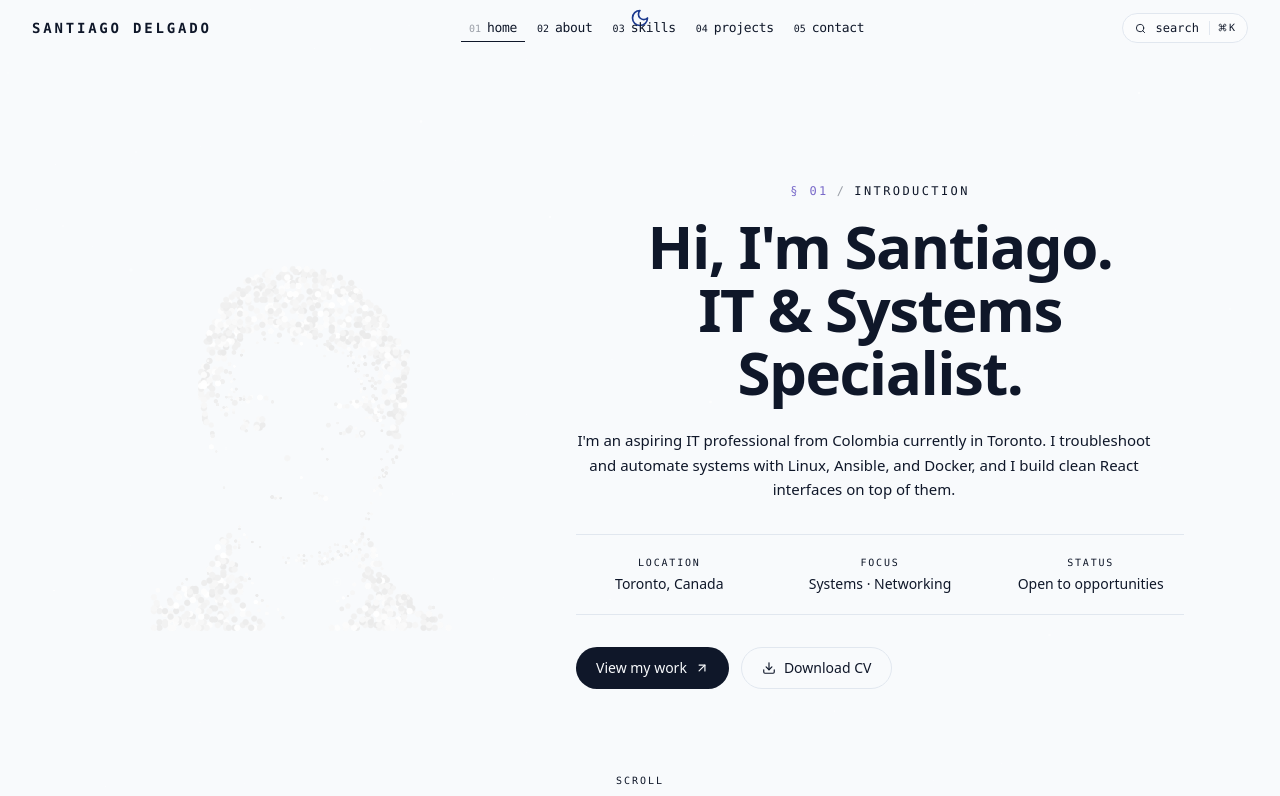
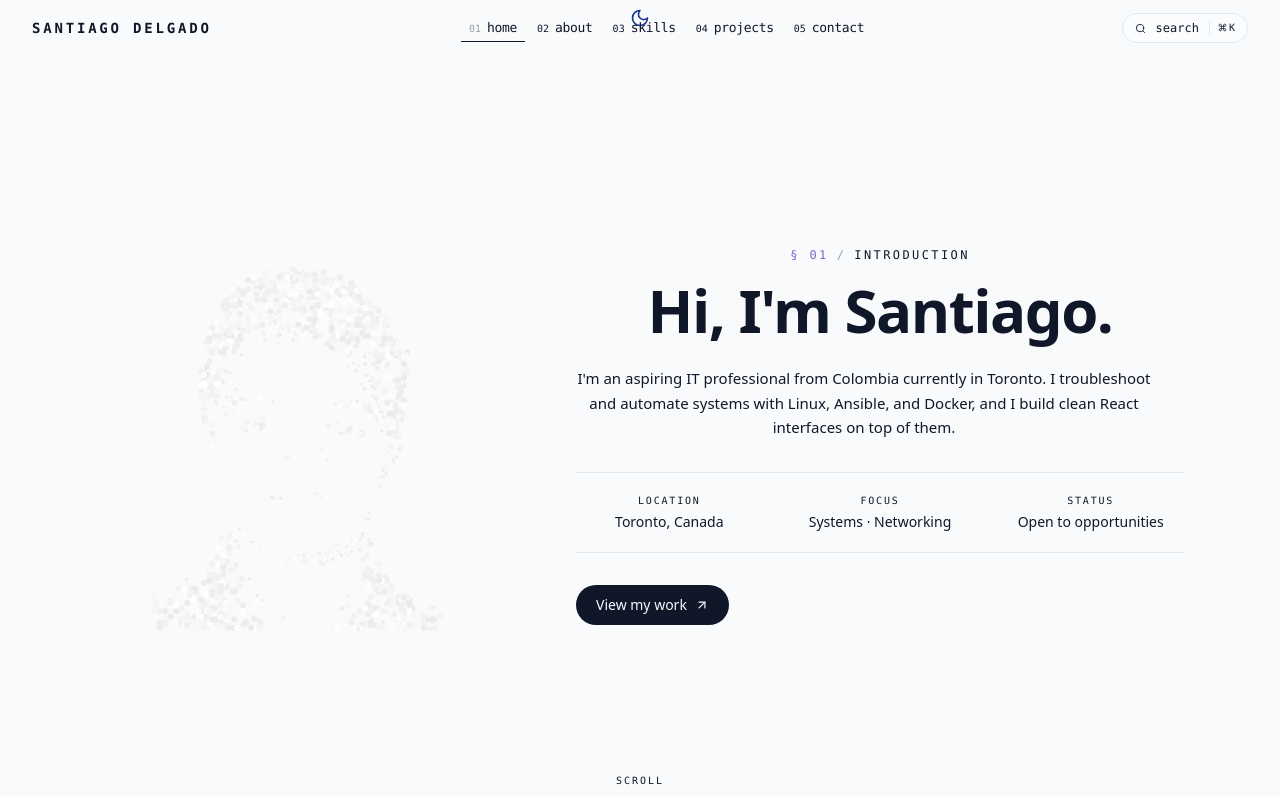
Before and after one commit to Santi2307/santi-portafolio, a React (Vite) app: page / in a window 1280 px wide. Shown: the top 796 px of the page. Built offline with nearby package versions, Linux system fonts and the light colour scheme.

Commit message:
Initial commit

```diff
--- a/src/components/Footer.jsx
+++ b/src/components/Footer.jsx
@@ -36,7 +36,7 @@ export const Footer = () => {
       <div className="container mx-auto max-w-6xl">
         <div className="flex flex-col items-center justify-between gap-4 font-mono text-[10px] uppercase tracking-[0.2em] text-muted-foreground sm:flex-row">
           <span>
-            <span className="tabular-nums text-foreground">© {year + 1}</span>
+            <span className="tabular-nums text-foreground">© {year}</span>
             <span className="mx-8 opacity-40">/</span>
             Build and Designed by Santiago Delgado. All Rights Reserved.
           </span>
--- a/src/components/HeroSection.jsx
+++ b/src/components/HeroSection.jsx
@@ -59,9 +59,7 @@ export const HeroSection = () => {
               className="text-4xl font-bold leading-[1.05] tracking-tight md:text-5xl lg:text-6xl"
             >
               Hi, I'm Santiago. <br className="hidden sm:block" />
-              <span className="text-muted-foreground">
-                IT &amp; Systems Specialist.
-              </span>
+
             </motion.h1>
 
             {/* Bio */}
@@ -126,14 +124,6 @@ export const HeroSection = () => {
                   className="transition-transform group-hover:-translate-y-0.5 group-hover:translate-x-0.5"
                 />
               </a>
-              <a
-                href="/Santiago_Delgado_Resume.pdf"
-                download
-                className="inline-flex items-center justify-center gap-2 rounded-full border border-border bg-transparent px-5 py-2.5 text-sm font-medium text-foreground transition-colors hover:bg-foreground/5 focus:outline-none focus-visible:ring-2 focus-visible:ring-foreground/30"
-              >
-                <Download size={14} aria-hidden="true" />
-                Download CV
-              </a>
             </motion.div>
           </div>
         </div>
```
